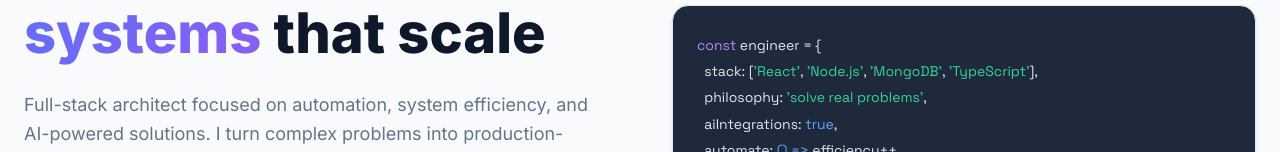
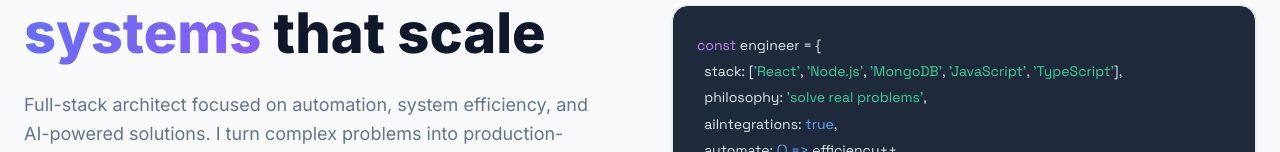
Before and after one commit to softwarewebdevelopers1-byte/MyPortifolio, a plain HTML site: page index.html in a window 1280 px wide. Shown: the part 292-444 px from the top of the page. Drawn offline with nearby package versions, Linux system fonts and the light colour scheme; no server answers.

Commit message:
Added Js as my stack to

```diff
--- a/index.html
+++ b/index.html
@@ -146,6 +146,7 @@
                 &nbsp;&nbsp;stack: [<span class="string">'React'</span>,
                 <span class="string">'Node.js'</span>,
                 <span class="string">'MongoDB'</span>,
+                <span class="string">'JavaScript'</span>,
                 <span class="string">'TypeScript'</span>],
               </div>
               <div class="code-line">
```
